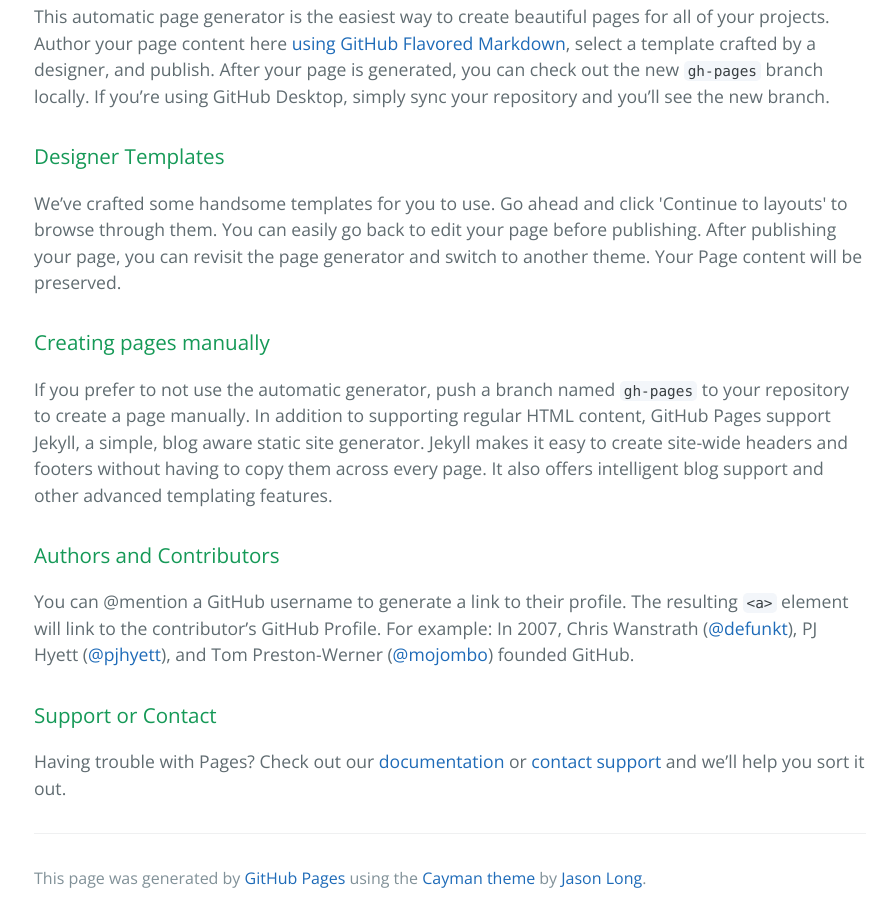
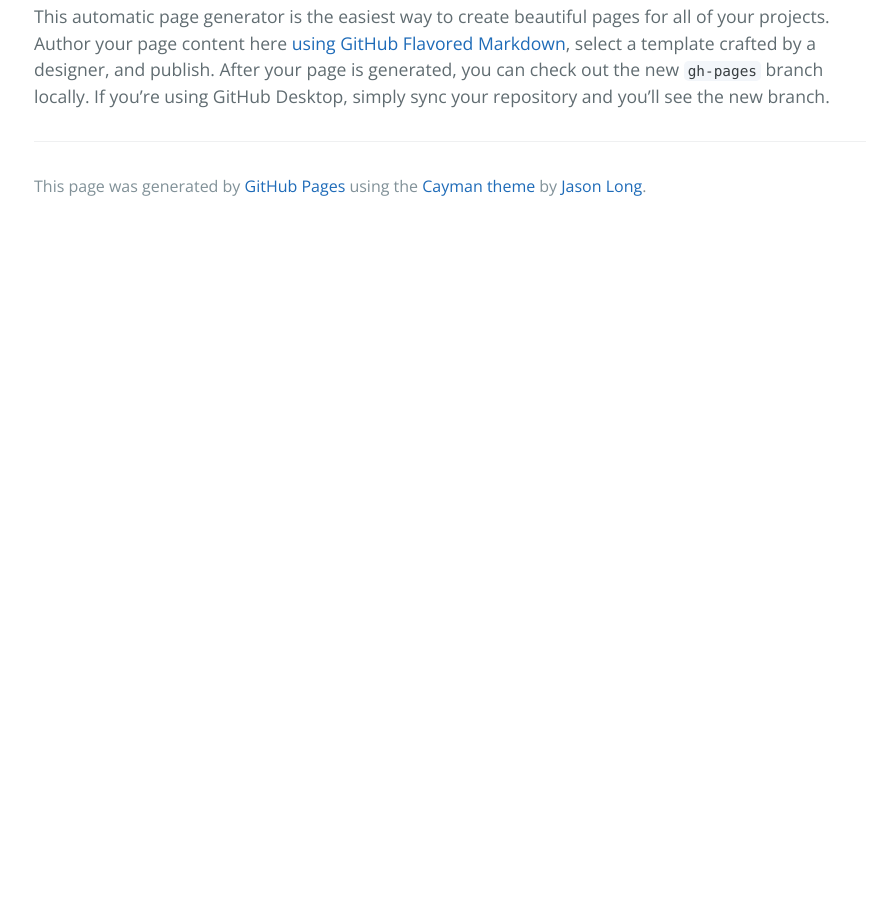
Before and after one commit to joeisanerd/joeisanerd.github.io, a plain HTML site: page index.html in a window 1280 px wide. Shown: the part 347-1269 px from the top of the page, without its empty margins (190-1083 px from the left). After the commit the page ends 800 px from the top, so only its background shows below. Drawn offline with nearby package versions, Linux system fonts and the light colour scheme.

```diff
--- a/index.html
+++ b/index.html
@@ -19,18 +19,6 @@
       <h3>
 <a id="welcome-to-github-pages" class="anchor" href="#welcome-to-github-pages" aria-hidden="true"><span aria-hidden="true" class="octicon octicon-link"></span></a>Welcome to GitHub Pages.</h3>
 <p>This automatic page generator is the easiest way to create beautiful pages for all of your projects. Author your page content here <a href="https://guides.github.com/features/mastering-markdown/">using GitHub Flavored Markdown</a>, select a template crafted by a designer, and publish. After your page is generated, you can check out the new <code>gh-pages</code> branch locally. If you’re using GitHub Desktop, simply sync your repository and you’ll see the new branch.</p>
-<h3>
-<a id="designer-templates" class="anchor" href="#designer-templates" aria-hidden="true"><span aria-hidden="true" class="octicon octicon-link"></span></a>Designer Templates</h3>
-<p>We’ve crafted some handsome templates for you to use. Go ahead and click 'Continue to layouts' to browse through them. You can easily go back to edit your page before publishing. After publishing your page, you can revisit the page generator and switch to another theme. Your Page content will be preserved.</p>
-<h3>
-<a id="creating-pages-manually" class="anchor" href="#creating-pages-manually" aria-hidden="true"><span aria-hidden="true" class="octicon octicon-link"></span></a>Creating pages manually</h3>
-<p>If you prefer to not use the automatic generator, push a branch named <code>gh-pages</code> to your repository to create a page manually. In addition to supporting regular HTML content, GitHub Pages support Jekyll, a simple, blog aware static site generator. Jekyll makes it easy to create site-wide headers and footers without having to copy them across every page. It also offers intelligent blog support and other advanced templating features.</p>
-<h3>
-<a id="authors-and-contributors" class="anchor" href="#authors-and-contributors" aria-hidden="true"><span aria-hidden="true" class="octicon octicon-link"></span></a>Authors and Contributors</h3>
-<p>You can @mention a GitHub username to generate a link to their profile. The resulting <code>&lt;a&gt;</code> element will link to the contributor’s GitHub Profile. For example: In 2007, Chris Wanstrath (<a class="user-mention" data-hovercard-type="user" data-hovercard-url="/users/defunkt/hovercard" data-octo-click="hovercard-link-click" data-octo-dimensions="link_type:self" href="https://github.com/defunkt">@defunkt</a>), PJ Hyett (<a class="user-mention" data-hovercard-type="user" data-hovercard-url="/users/pjhyett/hovercard" data-octo-click="hovercard-link-click" data-octo-dimensions="link_type:self" href="https://github.com/pjhyett">@pjhyett</a>), and Tom Preston-Werner (<a class="user-mention" data-hovercard-type="user" data-hovercard-url="/users/mojombo/hovercard" data-octo-click="hovercard-link-click" data-octo-dimensions="link_type:self" href="https://github.com/mojombo">@mojombo</a>) founded GitHub.</p>
-<h3>
-<a id="support-or-contact" class="anchor" href="#support-or-contact" aria-hidden="true"><span aria-hidden="true" class="octicon octicon-link"></span></a>Support or Contact</h3>
-<p>Having trouble with Pages? Check out our <a href="https://help.github.com/pages">documentation</a> or <a href="https://github.com/contact">contact support</a> and we’ll help you sort it out.</p>
 
       <footer class="site-footer">
 
```
Also changed, not shown: params.json (+1 -1 lines).
